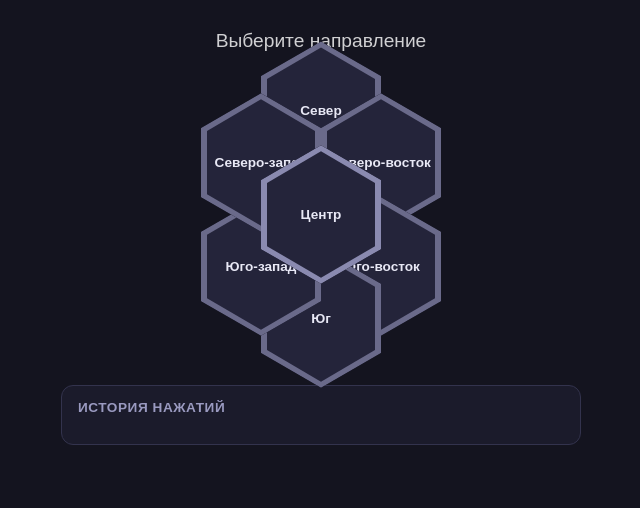
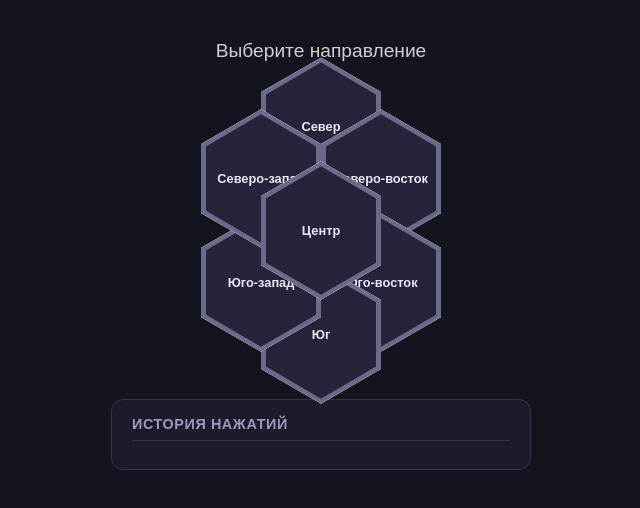
Before and after one commit to OmicRoN88/WestMarch, a plain HTML site: page index.html in a window 1280 px wide. Shown: the whole page, without its empty margins (319-959 px from the left). Drawn offline with Linux system fonts and the light colour scheme.

Commit message:
Update index.html

```diff
--- a/index.html
+++ b/index.html
@@ -3,7 +3,7 @@
 <head>
 <meta charset="UTF-8">
 <meta name="viewport" content="width=device-width, initial-scale=1.0">
-<title>Шестиугольные кнопки — соты</title>
+<title>Шестиугольная карта</title>
 <style>
   * { box-sizing: border-box; }
 
@@ -14,34 +14,41 @@
     flex-direction: column;
     align-items: center;
     justify-content: flex-start;
-    padding: 30px 16px;
+    padding: 40px 16px;
     background: #14141f;
     font-family: Arial, sans-serif;
     color: #fff;
   }
 
-  h1 { font-size: 1.2rem; font-weight: 500; opacity: .8; margin: 0 0 24px; }
+  h1 {
+    font-size: 1.2rem;
+    font-weight: 500;
+    opacity: .8;
+    margin: 0 0 30px;
+  }
 
-  /* ---------- СОТА ---------- */
+  /* ---------- КОНТЕЙНЕР ---------- */
   .hive {
     position: relative;
-    /* Размеры: W — ширина шестиугольника, H — высота (H = W * 1.1547 для правильного) */
+    /* Размеры шестиугольника: W — ширина, H — высота (H = W * 1.1547) */
     --w: 120px;
-    --h: 138.56px; /* 120 * 1.1547 */
+    --h: 138.56px;
+    /* Контейнер должен вмещать все 7 фигур:
+       ширина = 2 * W (два шестиугольника в ряд по горизонтали)
+       высота = 2 * H (два по вертикали) */
     width: calc(var(--w) * 2);
     height: calc(var(--h) * 2);
+    /* Убираем overflow, чтобы ничего не обрезалось */
+    margin-bottom: 30px;
   }
 
-  /* Базовый шестиугольник (pointy-top) */
+  /* ---------- БАЗОВЫЙ ШЕСТИУГОЛЬНИК ---------- */
   .hex {
     position: absolute;
     width: var(--w);
     height: var(--h);
-    /* Форма шестиугольника с вершиной вверх */
+    /* Правильный шестиугольник с вершиной вверх */
     clip-path: polygon(50% 0%, 100% 25%, 100% 75%, 50% 100%, 0% 75%, 0% 25%);
-
-    /* Внутренняя заливка (чуть темнее) + толстая граница имитируется через box-shadow внутри clip-path */
-    background: #2b2b40;
     border: none;
     cursor: pointer;
     padding: 0;
@@ -49,38 +56,36 @@
     align-items: center;
     justify-content: center;
     text-align: center;
-    font-size: 0.85rem;
+    font-size: 0.8rem;
     font-weight: 700;
-    line-height: 1.15;
+    line-height: 1.2;
     color: #e8e8f5;
-    transition: background .15s, transform .08s;
-    /* Толстая «граница»: рисуем внешний слой через drop-shadow-фильтр не получится внутри clip-path,
-       поэтому используем вложенный псевдоэлемент ниже. */
+    transition: transform .08s, filter .15s;
     overflow: hidden;
+    z-index: 1;
   }
 
-  /* Внутренний слой — создаёт эффект толстой границы и объёма */
+  /* Внешний слой (толстая граница) */
   .hex::before {
     content: "";
     position: absolute;
     inset: 0;
-    /* Внешний цвет границы */
     background: #6a6a8a;
     clip-path: inherit;
     z-index: 0;
   }
 
-  /* Внутренняя заливка (темнее) — чуть меньше по размеру, чтобы был виден «бортик» */
+  /* Внутренний слой (заливка, чуть темнее) */
   .hex::after {
     content: "";
     position: absolute;
-    inset: 6px; /* толщина границы */
+    inset: 5px; /* Толщина границы */
     background: #24243a;
     clip-path: inherit;
     z-index: 1;
   }
 
-  /* Текст поверх слоёв */
+  /* Текст поверх */
   .hex > span {
     position: relative;
     z-index: 2;
@@ -91,78 +96,91 @@
   .hex:hover::after { background: #2f2f4d; }
   .hex:active { transform: scale(0.97); }
 
-  /* ---------- ПОЗИЦИИ ---------- */
-  /* Центр */
+  /* ---------- ПОЗИЦИИ (ТОЧНЫЙ РАСЧЁТ) ---------- */
+  /*
+     Чтобы грани идеально совпадали, используем следующие смещения:
+     - По горизонтали: 0.5 * W
+     - По вертикали:   0.375 * H
+
+     Для правильного шестиугольника (H = W * 1.1547):
+     шаг по вертикали = 0.75 * H
+     шаг по горизонтали = 0.5 * W
+
+     Центр находится в координатах: left = 0.5 * W, top = 0.5 * H
+  */
+
   .hex-center {
-    left: calc(var(--w) / 2);
-    top: calc(var(--h) / 2);
-    z-index: 3;
+    left: calc(var(--w) * 0.5);
+    top: calc(var(--h) * 0.5);
+    z-index: 10; /* Центр поверх остальных */
   }
-  /* Центр делаем чуть выделенным по цвету границы */
-  .hex-center::before { background: #8a8ab0; }
 
-  /* Соседи: смещения по геометрии правильного шестиугольника.
-     По вертикали шаг = 0.75 * H, по горизонтали = 0.5 * W. */
   .hex-north {
-    left: calc(var(--w) / 2);
-    top: calc(var(--h) / 2 - var(--h) * 0.75);
+    left: calc(var(--w) * 0.5);
+    top: calc(var(--h) * 0.5 - var(--h) * 0.75);
   }
   .hex-south {
-    left: calc(var(--w) / 2);
-    top: calc(var(--h) / 2 + var(--h) * 0.75);
+    left: calc(var(--w) * 0.5);
+    top: calc(var(--h) * 0.5 + var(--h) * 0.75);
   }
   .hex-north-east {
-    left: calc(var(--w) / 2 + var(--w) * 0.5);
-    top: calc(var(--h) / 2 - var(--h) * 0.375);
+    left: calc(var(--w) * 0.5 + var(--w) * 0.5);
+    top: calc(var(--h) * 0.5 - var(--h) * 0.375);
   }
   .hex-north-west {
-    left: calc(var(--w) / 2 - var(--w) * 0.5);
-    top: calc(var(--h) / 2 - var(--h) * 0.375);
+    left: calc(var(--w) * 0.5 - var(--w) * 0.5);
+    top: calc(var(--h) * 0.5 - var(--h) * 0.375);
   }
   .hex-south-east {
-    left: calc(var(--w) / 2 + var(--w) * 0.5);
-    top: calc(var(--h) / 2 + var(--h) * 0.375);
+    left: calc(var(--w) * 0.5 + var(--w) * 0.5);
+    top: calc(var(--h) * 0.5 + var(--h) * 0.375);
   }
   .hex-south-west {
-    left: calc(var(--w) / 2 - var(--w) * 0.5);
-    top: calc(var(--h) / 2 + var(--h) * 0.375);
+    left: calc(var(--w) * 0.5 - var(--w) * 0.5);
+    top: calc(var(--h) * 0.5 + var(--h) * 0.375);
   }
 
-  /* ---------- ИСТОРИЯ ---------- */
+  /* ---------- ИСТОРИЯ НАЖАТИЙ (СВЕРХУ ВНИЗ) ---------- */
   .history {
-    margin-top: 32px;
-    width: min(520px, 92vw);
+    width: min(420px, 92vw);
     background: #1b1b2b;
     border: 1px solid #33334d;
     border-radius: 12px;
-    padding: 14px 16px;
-    min-height: 60px;
+    padding: 16px 20px;
+    max-height: 300px;
+    overflow-y: auto;
   }
+
   .history h2 {
-    margin: 0 0 8px;
-    font-size: .85rem;
+    margin: 0 0 12px;
+    font-size: .9rem;
     font-weight: 600;
     letter-spacing: .04em;
     text-transform: uppercase;
     color: #9a9ac0;
+    border-bottom: 1px solid #33334d;
+    padding-bottom: 8px;
   }
+
   .history-list {
     display: flex;
-    flex-wrap: wrap;
+    flex-direction: column; /* Сверху вниз */
     gap: 8px;
   }
+
   .history-item {
     background: #2b2b40;
     border: 1px solid #44446a;
-    border-radius: 999px;
-    padding: 4px 12px;
-    font-size: .85rem;
+    border-radius: 8px;
+    padding: 8px 14px;
+    font-size: .9rem;
     color: #e8e8f5;
-    animation: pop .15s ease-out;
+    animation: slideIn .2s ease-out;
   }
-  @keyframes pop {
-    from { transform: scale(.7); opacity: 0; }
-    to   { transform: scale(1); opacity: 1; }
+
+  @keyframes slideIn {
+    from { opacity: 0; transform: translateY(-8px); }
+    to   { opacity: 1; transform: translateY(0); }
   }
 </style>
 </head>
@@ -174,7 +192,7 @@
     <!-- Центр -->
     <button class="hex hex-center" data-label="Центр"><span>Центр</span></button>
 
-    <!-- 6 соседей по граням -->
+    <!-- 6 соседей -->
     <button class="hex hex-north"      data-label="Север"><span>Север</span></button>
     <button class="hex hex-north-east" data-label="Северо-восток"><span>Северо-восток</span></button>
     <button class="hex hex-south-east" data-label="Юго-восток"><span>Юго-восток</span></button>
@@ -190,15 +208,19 @@
 
 <script>
   const list = document.getElementById('historyList');
+
   document.querySelectorAll('.hex').forEach(btn => {
     btn.addEventListener('click', () => {
       const label = btn.dataset.label || btn.textContent.trim();
-      const item = document.createElement('span');
+      const item = document.createElement('div');
       item.className = 'history-item';
       item.textContent = label;
+
+      // Добавляем в конец списка (сверху вниз)
       list.appendChild(item);
-      // Прокрутка к последнему элементу
-      item.scrollIntoView({ behavior: 'smooth', block: 'nearest', inline: 'end' });
+
+      // Автоматическая прокрутка вниз к новому элементу
+      item.scrollIntoView({ behavior: 'smooth', block: 'nearest' });
     });
   });
 </script>
```
